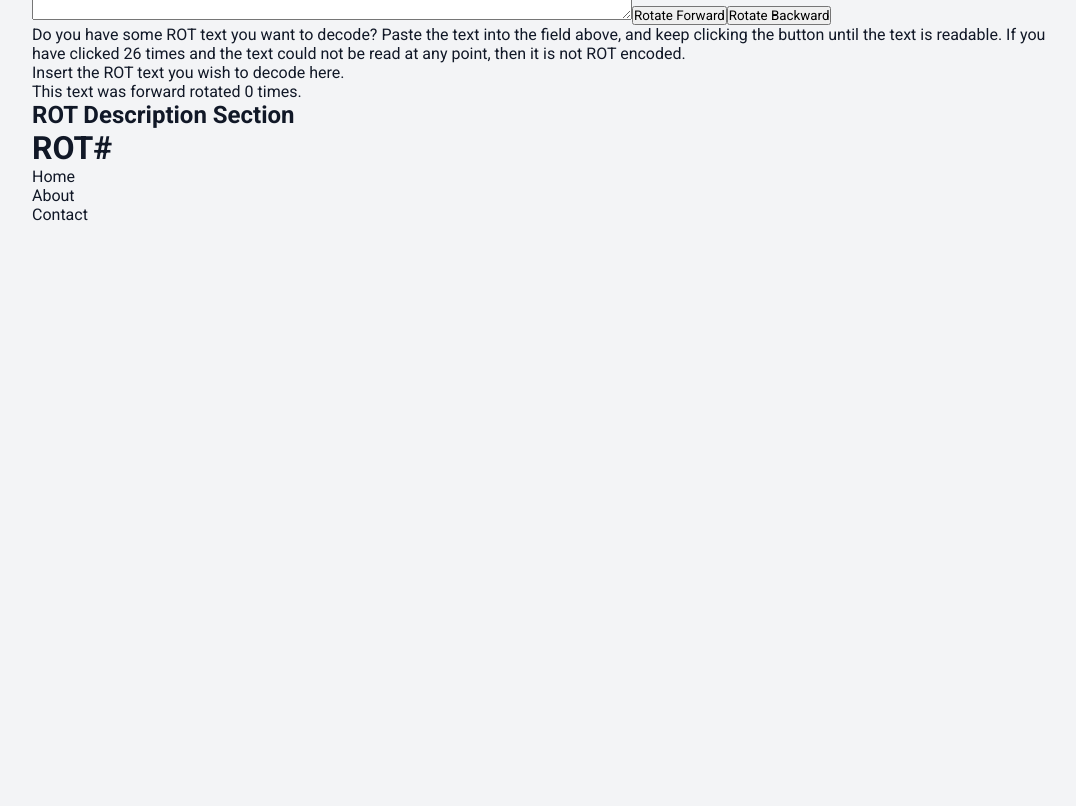
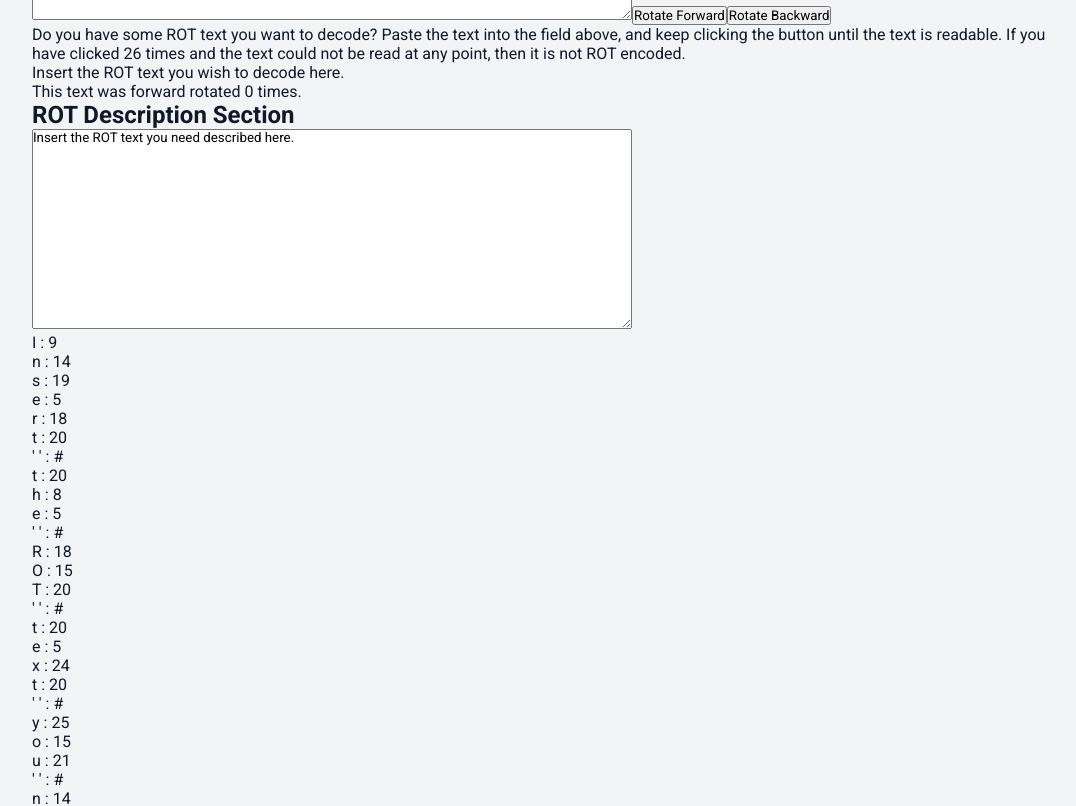
Before and after one commit to Personal-Library/rot-generator, a Vue app: page / in a window 1280 px wide. Shown: the part 660-1466 px from the top of the page, without its empty margins (96-1172 px from the left). Before the commit the page ends 900 px from the top, so only its background shows below. Built offline with nearby package versions, Linux system fonts and the light colour scheme.

Commit message:
feat: Add RotDescriptionSection functionality

```diff
--- a/src/components/RotDescriptionSection.vue
+++ b/src/components/RotDescriptionSection.vue
@@ -1,16 +1,34 @@
 <template>
-  <h2>ROT Description Section</h2>
-
+	<h2>ROT Description Section</h2>
+	<textarea class="input-field" v-model="text" />
+	<ul>
+		<li v-for="(characterObj, index) in descArr" :key="index">
+			{{ characterObj.character }} : {{ characterObj.position }}
+		</li>
+	</ul>
 </template>
 
 <script>
+import { ref, computed } from 'vue';
+import rotDescriber from '../helpers/rot-describer';
+
 export default {
-  setup() {
+	setup() {
+		const text = ref('Insert the ROT text you need described here.');
 
-  }
-}
+		const descArr = computed(() => rotDescriber(text.value));
+
+		return {
+			text,
+			descArr,
+		};
+	},
+};
 </script>
 
 <style>
-
+.input-field {
+	width: min(100%, 600px);
+	min-height: 200px;
+}
 </style>
--- a/src/constants/index.js
+++ b/src/constants/index.js
@@ -2,3 +2,4 @@ export const LOWER_ABC_START = 97; // 'a' character code
 export const LOWER_ABC_END = 122; // 'z' character code
 export const UPPER_ABC_START = 65; // 'A' character code
 export const UPPER_ABC_END = 90; // 'Z' character code
+export const ABC_LENGTH = 26; // length of the alphabet
--- a/src/helpers/rot-describer.js
+++ b/src/helpers/rot-describer.js
@@ -33,6 +33,9 @@ const rotDescriber = (string) => {
 				character: string[i],
 				position: '#',
 			};
+			if (string[i] === ' ') {
+				nonAlphabetObject.character = "' '";
+			}
 			descriptionArray.push(nonAlphabetObject);
 		}
 	}
--- a/src/helpers/rot-generator.js
+++ b/src/helpers/rot-generator.js
@@ -1,28 +1,32 @@
-/**
- * Uppercase letters are between 65 (A) and 90 (Z)
- * Lowercase letters are between 97 (a) and 122 (z)
- */
+import {
+	LOWER_ABC_START,
+	LOWER_ABC_END,
+	UPPER_ABC_START,
+	UPPER_ABC_END,
+	ABC_LENGTH,
+} from '../constants';
+
 const rotGenerator = (string, rotation) => {
 	let result = '';
 
 	for (let i = 0; i < string.length; i++) {
 		const charCode = string.charCodeAt(i);
-		if (charCode >= 65 && charCode <= 90) {
+		if (charCode >= UPPER_ABC_START && charCode <= UPPER_ABC_END) {
 			// handle uppercase letters
 			let newCharCode = charCode + rotation;
-			if (newCharCode > 90) {
-				newCharCode -= 26;
+			if (newCharCode > UPPER_ABC_END) {
+				newCharCode -= ABC_LENGTH;
 			}
 			result += String.fromCharCode(newCharCode);
-		} else if (charCode >= 97 && charCode <= 122) {
+		} else if (charCode >= LOWER_ABC_START && charCode <= LOWER_ABC_END) {
 			// handle lowercase letters
 			let newCharCode = charCode + rotation;
-			if (newCharCode > 122) {
-				newCharCode -= 26;
+			if (newCharCode > LOWER_ABC_END) {
+				newCharCode -= ABC_LENGTH;
 			}
 			result += String.fromCharCode(newCharCode);
 		} else {
-			result += string[i]
+			result += string[i];
 		}
 	}
 	return result;
```
